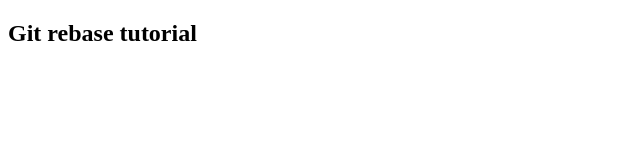
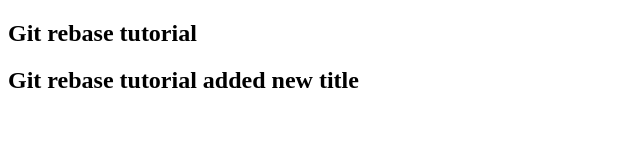
Before and after one commit to willian95/rebase-test, a plain HTML site: page index.html in a window 1280 px wide. Shown: the whole page, without its empty margins (0-640 px from the left). Drawn offline with Linux system fonts and the light colour scheme.

Commit message:
added new title

```diff
--- a/index.html
+++ b/index.html
@@ -8,5 +8,6 @@
 </head>
 <body>
     <h2>Git rebase tutorial</h2>
+    <h2>Git rebase tutorial added new title</h2>
 </body>
 </html>
```
